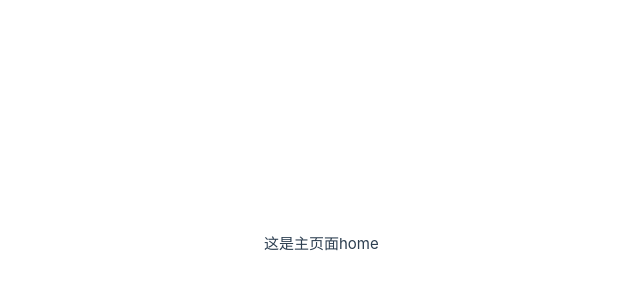
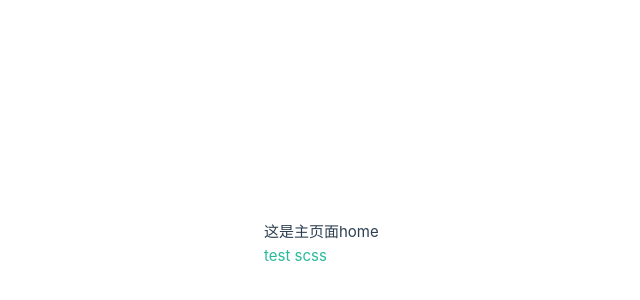
Before and after one commit to zjsongsong/project, a Vue app: page / in a window 1280 px wide. Shown: the part 156-456 px from the top of the page, without its empty margins (301-941 px from the left). Built offline with nearby package versions, Linux system fonts and the light colour scheme.

Commit message:
配置公共的样式

```diff
--- a/src/App.vue
+++ b/src/App.vue
@@ -28,6 +28,9 @@
 <template>
 
   <RouterView />
+  <div>
+    <p class="test">test scss</p>
+  </div>
   <!-- <el-button @click="getCategory" type="primary">获取列表信息</el-button>
   <el-button @click="clearCategory" type="primary">清空列表信息</el-button>
   <el-button type="success">success</el-button>
@@ -45,11 +48,12 @@
   <!-- <RouterView /> -->
 </template>
 
-<style scoped>
+<style scoped lang="scss">
 html, body{
   height: 100%;
   width: 100%;
 }
+
 .headlist{
   padding: 0;
   margin: 0;
@@ -69,4 +73,7 @@
 .headlistitem:last-child{
   border-bottom: none;
 }
+.test{
+  color: $xtxColor
+}
 </style>
--- /dev/null
+++ b/src/styles/common.scss
@@ -0,0 +1,4 @@
+html, body{
+    height: 100%;
+    width: 100%;
+}
--- /dev/null
+++ b/src/styles/var.scss
@@ -0,0 +1,7 @@
+
+
+$xtxColor: #27ba9b;
+$helpColor: #e26237;
+$sucColor: #1dc779;
+$warnColor: #ffb302;
+$priceColor: #cf4444;
--- a/vite.config.js
+++ b/vite.config.js
@@ -30,7 +30,10 @@
   css:{
     preprocessorOptions:{
       scss:{
-        additionalData: `@use "@/styles/element/index.scss" as *;`,
+        additionalData: `
+        @use "@/styles/element/index.scss" as *;
+        @use "@/styles/var.scss" as *;
+        `,
       }
     }
   }
```
Also changed, not shown: src/apis/testAPI.js (line endings or trailing spaces).
